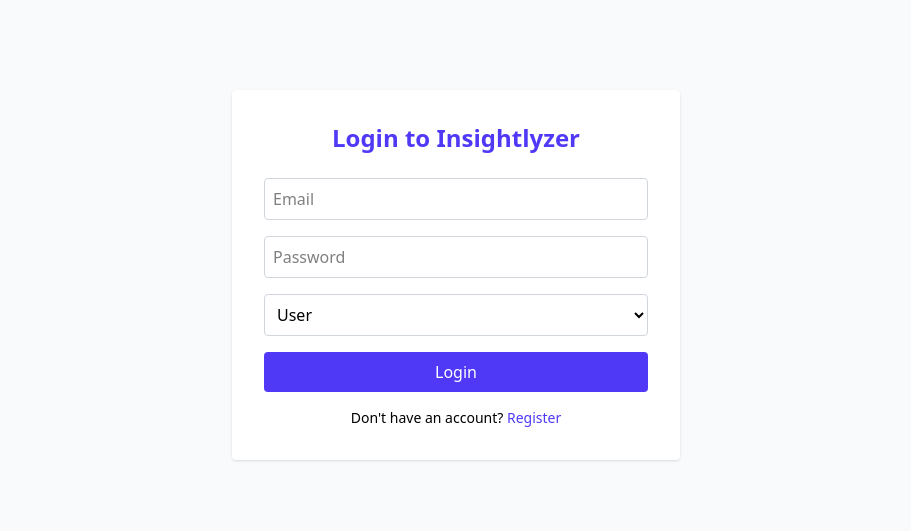
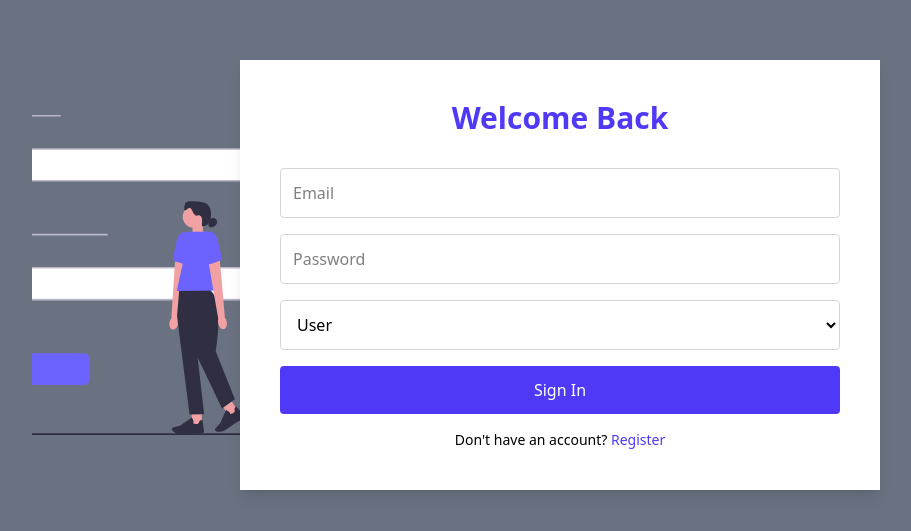
Before and after one commit to shubh152002/Insightlyzer, a React (Vite) app in the folder Frontend/: page /login in a window 1280 px wide. Shown: the part 125-656 px from the top of the page, without its empty margins (184-1095 px from the left). Built offline with nearby package versions, Linux system fonts and the light colour scheme.

Commit message:
deging in progess

```diff
--- a/Frontend/package.json
+++ b/Frontend/package.json
@@ -11,6 +11,7 @@
   },
   "dependencies": {
     "@tailwindcss/vite": "^4.1.6",
+    "gsap": "^3.13.0",
     "react": "^19.1.0",
     "react-dom": "^19.1.0",
     "react-router-dom": "^7.6.0",
--- a/Frontend/src/pages/Login.jsx
+++ b/Frontend/src/pages/Login.jsx
@@ -1,8 +1,27 @@
-import { useState } from 'react';
+import { useEffect, useRef, useState } from 'react';
 import { Link } from 'react-router-dom';
+import gsap from 'gsap';
+import loginImg from "../assets/Login.svg";
 
 const Login = () => {
   const [form, setForm] = useState({ email: '', password: '', role: 'user' });
+  const formRef = useRef();
+  const imageRef = useRef();
+
+  useEffect(() => {
+    gsap.from(formRef.current, {
+      x: 100,
+      opacity: 0,
+      duration: 1,
+      ease: 'power3.out',
+    });
+    gsap.from(imageRef.current, {
+      x: -100,
+      opacity: 0,
+      duration: 1,
+      ease: 'power3.out',
+    });
+  }, []);
 
   const handleChange = (e) => {
     setForm({ ...form, [e.target.name]: e.target.value });
@@ -10,19 +29,30 @@ const Login = () => {
 
   const handleSubmit = (e) => {
     e.preventDefault();
-    // handle login logic here
+    console.log(form); // Handle login logic
   };
 
   return (
-    <div className="min-h-screen flex items-center justify-center bg-gray-50 px-4">
-      <div className="max-w-md w-full bg-white p-8 rounded shadow">
-        <h2 className="text-2xl font-bold mb-6 text-center text-indigo-600">Login to Insightlyzer</h2>
+    <div className="min-h-screen flex flex-col md:flex-row items-center justify-center bg-gray-500">
+      {/* Image Section */}
+      <div
+        ref={imageRef}
+        className="w-full md:w-52 h-64 md:h-80  bg-cover object-fit bg-center"
+        style={{
+          backgroundImage:
+            `url(${loginImg})`
+        }}
+      ></div>
+
+      {/* Login Form */}
+      <div ref={formRef} className="w-full md:w-1/2 p-10 bg-white shadow-lg">
+        <h2 className="text-3xl font-bold text-indigo-600 text-center mb-8">Welcome Back</h2>
         <form onSubmit={handleSubmit} className="space-y-4">
           <input
             type="email"
             name="email"
             placeholder="Email"
-            className="w-full border border-gray-300 p-2 rounded"
+            className="w-full border border-gray-300 p-3 rounded"
             value={form.email}
             onChange={handleChange}
             required
@@ -31,26 +61,32 @@ const Login = () => {
             type="password"
             name="password"
             placeholder="Password"
-            className="w-full border border-gray-300 p-2 rounded"
+            className="w-full border border-gray-300 p-3 rounded"
             value={form.password}
             onChange={handleChange}
             required
           />
           <select
             name="role"
-            className="w-full border border-gray-300 p-2 rounded"
+            className="w-full border border-gray-300 p-3 rounded"
             value={form.role}
             onChange={handleChange}
           >
             <option value="user">User</option>
             <option value="admin">Admin</option>
           </select>
-          <button type="submit" className="w-full bg-indigo-600 text-white py-2 rounded hover:bg-indigo-700">
-            Login
+          <button
+            type="submit"
+            className="w-full bg-indigo-600 hover:bg-indigo-700 text-white py-3 rounded transition"
+          >
+            Sign In
           </button>
         </form>
-        <p className="text-center mt-4 text-sm">
-          Don't have an account? <Link to="/register" className="text-indigo-600">Register</Link>
+        <p className="text-center text-sm mt-4">
+          Don't have an account?{' '}
+          <Link to="/register" className="text-indigo-600 font-medium">
+            Register
+          </Link>
         </p>
       </div>
     </div>
```
Also changed, not shown: Frontend/src/assets/login.svg (added), 1 other file (tests, documents, lock files or other folders).
